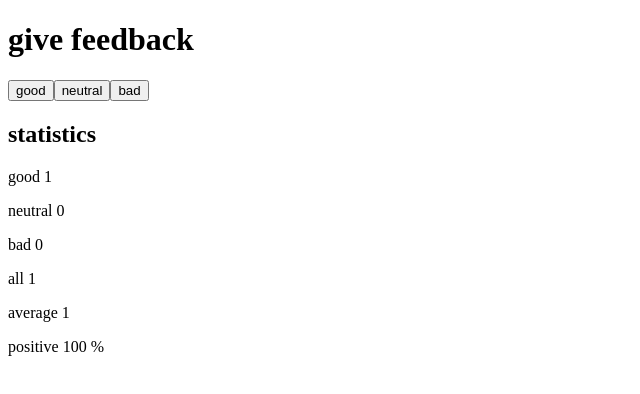
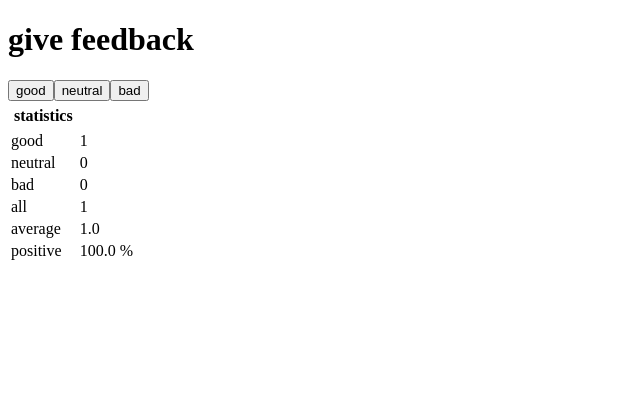
Before and after one commit to bmukha/FullStackOpen, a React (Create React App) app in the folder part1/unicafe/: page / in a window 1280 px wide. Both pictures are taken after a click on the button "good". Shown: the top 394 px of the page, without its empty margins (0-640 px from the left). Built offline with nearby package versions, Linux system fonts and the light colour scheme.

Commit message:
exercise1.11 done

```diff
--- a/part1/unicafe/src/App.js
+++ b/part1/unicafe/src/App.js
@@ -7,26 +7,36 @@ const Button = ({ text, handleClick }) => (
 )
 
 const StatisticLine = ({ text, value }) => (
-  <p>{text} {value}</p>
+  <tr>
+    <td>{text}</td>
+    <td>{value}</td>
+  </tr>
 )
 
 const Statistics = ({ good, neutral, bad }) => {
   const totalVotes = good + neutral + bad
   if (!totalVotes) {
-    return <h3>No feedback given</h3>
+    return (
+      <table>
+        <tr>
+          <td>No feedback given</td>
+        </tr>
+      </table>)
   }
-  const average = (good - bad) / totalVotes
-  const positive = (good * 100) / totalVotes
+  const average = ((good - bad) / totalVotes).toFixed(1)
+  const positive = ((good * 100) / totalVotes).toFixed(1)
   return (
-    <>
-      <h2>statistics</h2>
+    <table>
+      <th>
+        <td colspan='2'>statistics</td>
+      </th>
       <StatisticLine text="good" value={good} />
       <StatisticLine text="neutral" value={neutral} />
       <StatisticLine text="bad" value={bad} />
       <StatisticLine text="all" value={good + neutral + bad} />
       <StatisticLine text="average" value={average} />
       <StatisticLine text="positive" value={`${positive} %`} />
-    </>
+    </table>
   )
 
 }
```
